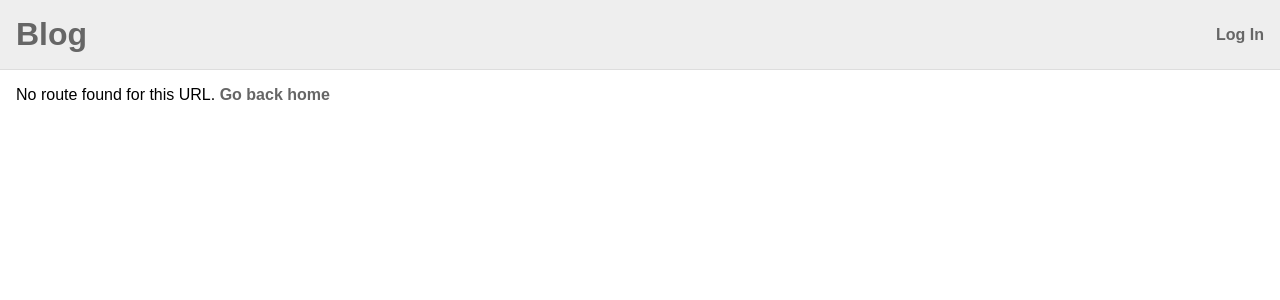
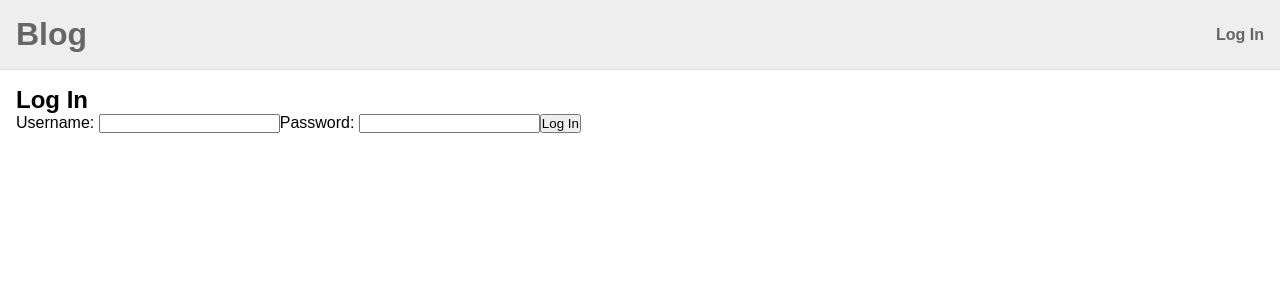
Before and after one commit to endulum/odin-blog-frontend, a React (Vite) app: page /login in a window 1280 px wide. Shown: the top 300 px of the page. Built offline with nearby package versions, Linux system fonts and the light colour scheme.

Commit message:
can log in and out of users

```diff
--- a/src/App.jsx
+++ b/src/App.jsx
@@ -1,7 +1,12 @@
+import { useEffect } from 'react';
+
 import { Routes, Route } from 'react-router-dom';
+
+import useLocalStorage from './hooks/useLocalStorage';
 
 import Layout from './components/Layout';
 import Index from './routes/Index';
+import Login from './routes/Login';
 import Post from './routes/Post';
 import Author from './routes/Author';
 import NoMatch from './routes/NoMatch';
@@ -9,10 +14,17 @@ import NoMatch from './routes/NoMatch';
 import './styles/style.css';
 
 export default function App() {
+  const [token, setToken] = useLocalStorage('token', null);
+
+  // useEffect(() => {
+  //   console.log(token);
+  // }, [token]);
+
   return (
     <Routes>
-      <Route element={<Layout />}>
+      <Route element={<Layout token={token} onLogOut={setToken} />}>
         <Route path="/" element={<Index />} />
+        <Route path="login" element={<Login token={token} onSuccess={setToken} />} />
         <Route path="/post/:id" element={<Post />} />
         <Route path="/author/:id" element={<Author />} />
         <Route path="*" element={<NoMatch />} />
--- /dev/null
+++ b/src/components/APIForm.jsx
@@ -0,0 +1,140 @@
+import { useState, useEffect } from 'react';
+import axios from 'axios';
+
+export default function APIForm({
+  url,
+  method,
+  onSuccess,
+  children,
+}) {
+  // holds form data
+  const [form, setForm] = useState({});
+  // if anything changes in the form, update the form state
+  function handleChange(e) {
+    setForm({ ...form, [e.target.id]: e.target.value });
+  }
+
+  // flag: are we waiting for api response?
+  const [loading, setLoading] = useState(false);
+
+  // flag: did we successfully submit the form?
+  const [success, setSuccess] = useState(false);
+
+  // string for response error messages
+  const [responseError, setResponseError] = useState('');
+
+  function handleResponseError(e) {
+    if (e.response) {
+      console.error('Received an invalid status code.', {
+        data: e.response.data,
+        status: e.response.status,
+        headers: e.response.headers,
+      });
+      if (e.response.data.charAt(0) === '<') {
+        setResponseError(`${e.response.status} Not an existing endpoint.`);
+      } else setResponseError(`${e.response.status} ${e.response.data}`);
+    } else if (e.request) {
+      console.error('Received no response.', e.request);
+      setResponseError('Received no response.');
+    } else {
+      console.error(`Error: ${e.message}`);
+      setResponseError('Something went wrong.');
+    }
+  }
+
+  // array of strings for input error messages
+  const [inputErrors, setInputErrors] = useState([]);
+
+  useEffect(() => {
+    // console.log(inputErrors);
+    document.querySelectorAll('input, textarea').forEach((input) => {
+      input.classList.remove('error');
+    });
+    if (inputErrors.length > 0) {
+      inputErrors.forEach((error) => {
+        if (error.path !== null) { document.getElementById(error.path)?.classList.add('error'); }
+      });
+    }
+  }, [inputErrors]);
+
+  async function getResponse(isGettingExistingData) {
+    setLoading(true);
+    try {
+      const response = await axios({
+        url,
+        method: isGettingExistingData ? 'GET' : method,
+        data: isGettingExistingData ? null : form,
+        headers: isGettingExistingData ? null : {
+          Authorization: `Bearer ${localStorage.getItem('tokenHash')}`,
+        },
+      });
+      if (isGettingExistingData) {
+        const formPreset = {};
+        setTimeout(() => {
+          Object.keys(response.data).forEach((field) => {
+            const input = document.getElementById(field);
+            if (input) {
+              formPreset[field] = response.data[field];
+              input.value = response.data[field];
+            }
+          });
+        }, 10); // small delay to allow necessary dom elements to load
+        setForm(formPreset);
+      } else if (response.data.errors) setInputErrors(response.data.errors);
+      else {
+        setSuccess(true);
+        onSuccess(response.data);
+      }
+    } catch (e) {
+      handleResponseError(e);
+    }
+    setLoading(false);
+  }
+
+  function handleSubmit(e) {
+    e.preventDefault();
+    getResponse(false);
+  }
+
+  // when the component mounts, if the method is 'PUT',
+  //  fill the form with preexisting data.
+  useEffect(() => {
+    if (method === 'PUT') {
+      getResponse(true);
+    }
+  }, []);
+
+  // form should be persistent no matter the loading or error status,
+  // so that values in the form don't disappear on rerender.
+  return success ? (<div>Success</div>) : (
+    <>
+      {responseError ? (
+        <div>
+          <b>API error:</b>
+          {' '}
+          {responseError}
+        </div>
+      ) : (
+        <>
+          <form onChange={handleChange} onSubmit={handleSubmit}>
+            {children}
+          </form>
+
+          {inputErrors.length > 0 && (
+          <div>
+            <p>Errors:</p>
+            <ul>
+              {inputErrors.map((error) => (
+                <li key={error.path}>
+                  {error.msg}
+                </li>
+              ))}
+            </ul>
+          </div>
+          )}
+        </>
+      )}
+      {loading && <div>Loading...</div>}
+    </>
+  );
+}
--- a/src/components/Layout.jsx
+++ b/src/components/Layout.jsx
@@ -1,6 +1,6 @@
 import { Link, Outlet } from 'react-router-dom';
 
-export default function Layout() {
+export default function Layout({ token, onLogOut }) {
   return (
     <>
       <header>
@@ -8,7 +8,17 @@ export default function Layout() {
           <Link to="/" className="nav-link">Blog</Link>
         </h1>
         <nav>
-          <Link to="/login" className="nav-link">Log In</Link>
+          {!token && <Link to="/login" className="nav-link">Log In</Link>}
+          {token && (
+            <>
+              <span>
+                Logged in as
+                {' '}
+                <Link to={`/author/${token.userName}`} className="nav-link">{token.userName}</Link>
+              </span>
+              <Link to="/" onClick={() => onLogOut(null)} className="nav-link">Log Out</Link>
+            </>
+          )}
         </nav>
       </header>
       <main>
--- a/src/hooks/useAxios.js
+++ b/src/hooks/useAxios.js
@@ -32,7 +32,7 @@ const useAxios = (url, method, payload) => {
     setResponseError(null);
     try {
       const response = await axios({ method, url, payload });
-      console.log(response.data);
+      // console.log(response.data);
       setData(response.data);
     } catch (e) {
       handleResponseError(e);
--- /dev/null
+++ b/src/hooks/useLocalStorage.js
@@ -0,0 +1,15 @@
+import { useEffect, useState } from 'react';
+
+const useLocalStorage = (storageKey, fallbackState) => {
+  const [value, setValue] = useState(
+    JSON.parse(localStorage.getItem(storageKey)) ?? fallbackState,
+  );
+
+  useEffect(() => {
+    localStorage.setItem(storageKey, JSON.stringify(value));
+  }, [value, storageKey]);
+
+  return [value, setValue];
+};
+
+export default useLocalStorage;
--- /dev/null
+++ b/src/routes/Login.jsx
@@ -0,0 +1,29 @@
+import { Navigate } from 'react-router-dom';
+
+import APIForm from '../components/APIForm';
+
+export default function Login({ token, onSuccess }) {
+  return token ? (<Navigate to="/" />) : (
+    <>
+      <h2>Log In</h2>
+      <APIForm
+        url="http://localhost:3000/api/login"
+        method="POST"
+        onSuccess={(data) => onSuccess(data)}
+      >
+        {[
+          { id: 'userName', label: 'Username: ', type: ['input', 'text'] },
+          { id: 'password', label: 'Password: ', type: ['input', 'password'] },
+        ].map((input) => (
+        // eslint-disable-next-line jsx-a11y/label-has-associated-control
+          <label key={input.id}>
+            <span>{input.label}</span>
+            { input.type[0] === 'input' && <input type={input.type[1]} id={input.id} /> }
+            { input.type[0] === 'textarea' && <textarea id={input.id} /> }
+          </label>
+        ))}
+        <button type="submit">Log In</button>
+      </APIForm>
+    </>
+  );
+}
```
